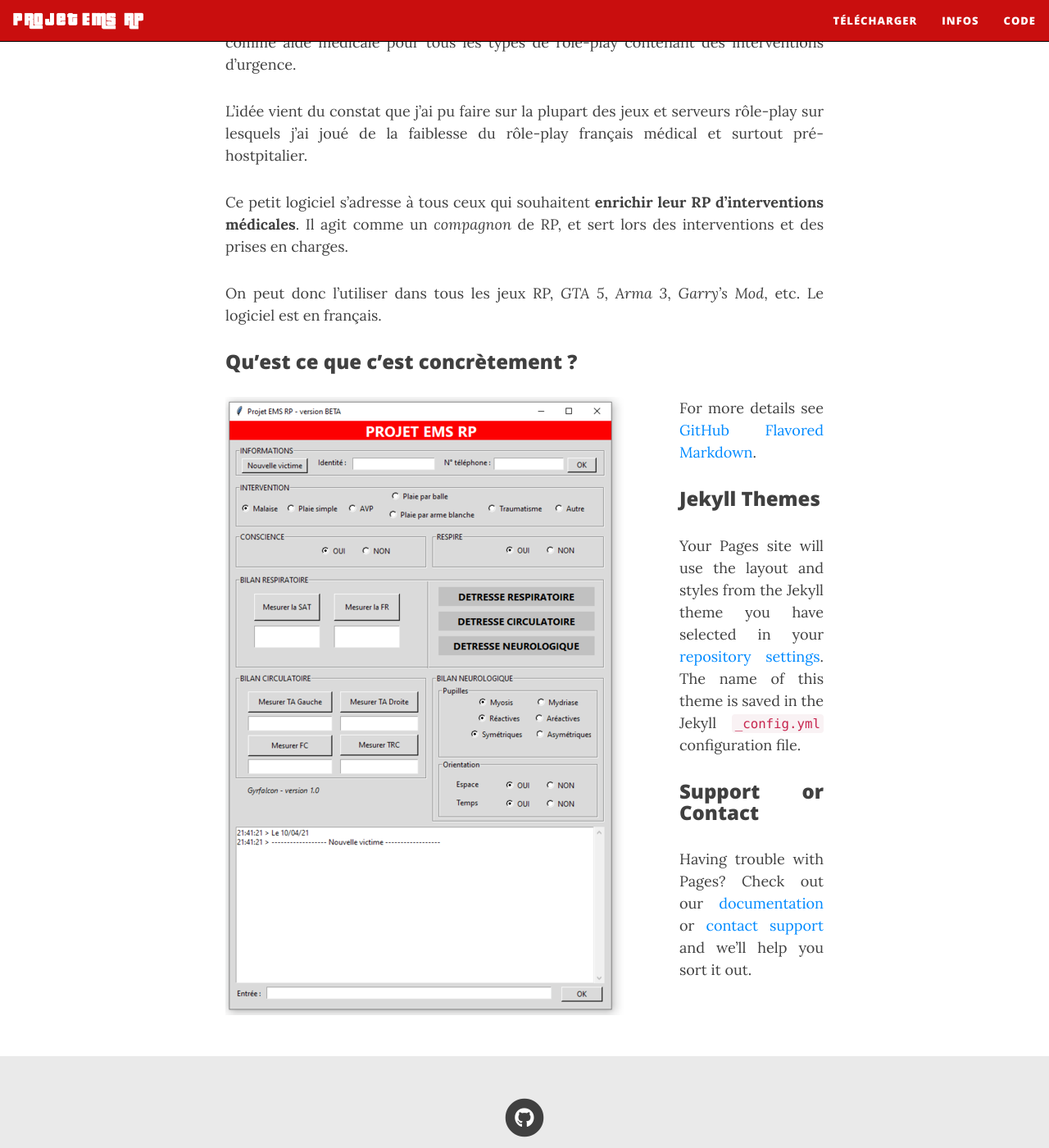
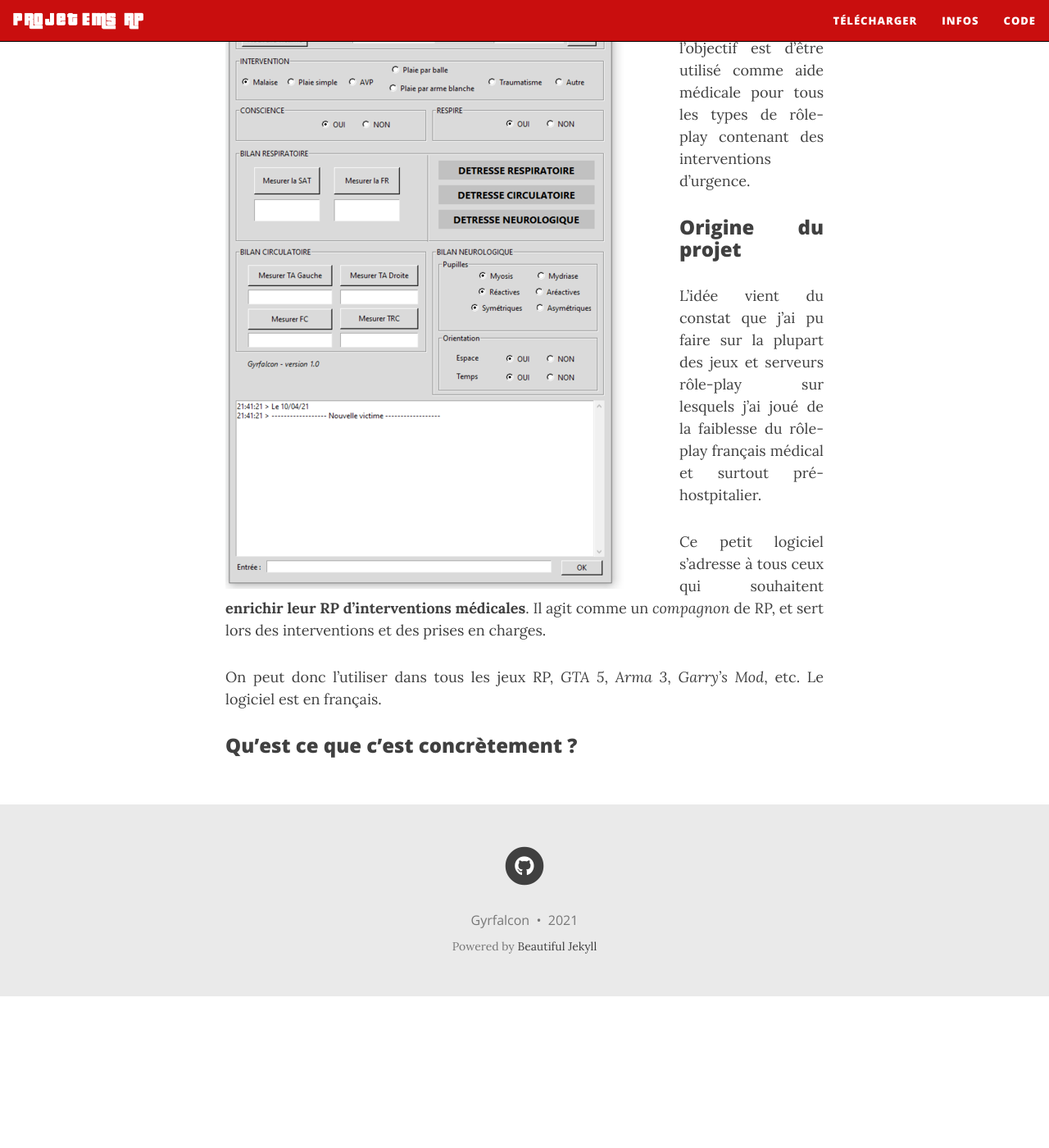
Before and after one commit to Gyrfalc0n/Projet-EMS-RP, a Jekyll site: the page built from index.md, in a window 1280 px wide and 1400 px high, scrolled down 487 px. Shown: the whole window at 82% size. Built offline with Jekyll 4.4.1, drawn with Linux system fonts in a browser that asks for light colours; nearby versions of some CDN libraries; the list of posts is cut into pages by our own code; after the commit the page ends 1702 px from its top, so only the background shows below that.

Commit message:
Update index.md

```diff
--- a/index.md
+++ b/index.md
@@ -4,9 +4,11 @@
 subtitle: Logiciel compagnon pour le rôle-play d'intervention de secours
 ---
 
-### Origine du projet
+![Logiciel](https://ems.gyrfalcon.fr/images/preview2.png){: style="float: left"}
 
 _Projet EMS RP_ est un projet développé par Gyrfalcon dont l'objectif est d'être utilisé comme aide médicale pour tous les types de rôle-play contenant des interventions d'urgence.
+
+### Origine du projet
 
 L'idée vient du constat que j'ai pu faire sur la plupart des jeux et serveurs rôle-play sur lesquels j'ai joué de la faiblesse du rôle-play français médical et surtout pré-hostpitalier.
 
@@ -15,18 +17,3 @@
 On peut donc l'utiliser dans tous les jeux RP, _GTA 5_, _Arma 3_, _Garry's Mod_, etc. Le logiciel est en français.
 
 ### Qu'est ce que c'est concrètement ?
-
-
-
-![Logiciel](https://ems.gyrfalcon.fr/images/preview2.png){: style="float: left"}
-
-
-For more details see [GitHub Flavored Markdown](https://guides.github.com/features/mastering-markdown/).
-
-### Jekyll Themes
-
-Your Pages site will use the layout and styles from the Jekyll theme you have selected in your [repository settings](https://github.com/Gyrfalc0n/Projet-EMS-RP/settings/pages). The name of this theme is saved in the Jekyll `_config.yml` configuration file.
-
-### Support or Contact
-
-Having trouble with Pages? Check out our [documentation](https://docs.github.com/categories/github-pages-basics/) or [contact support](https://support.github.com/contact) and we’ll help you sort it out.
```
